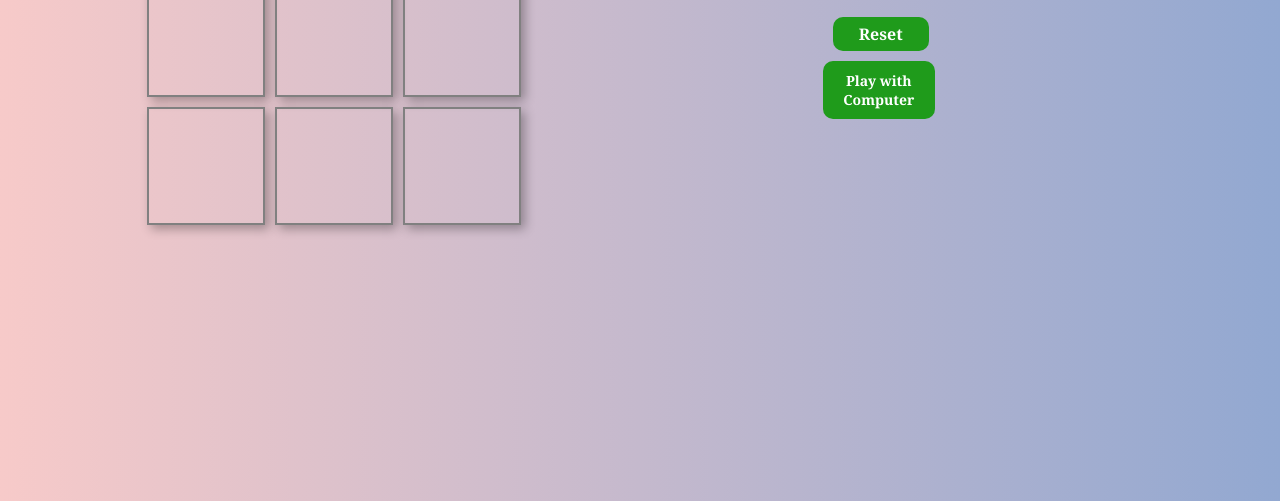
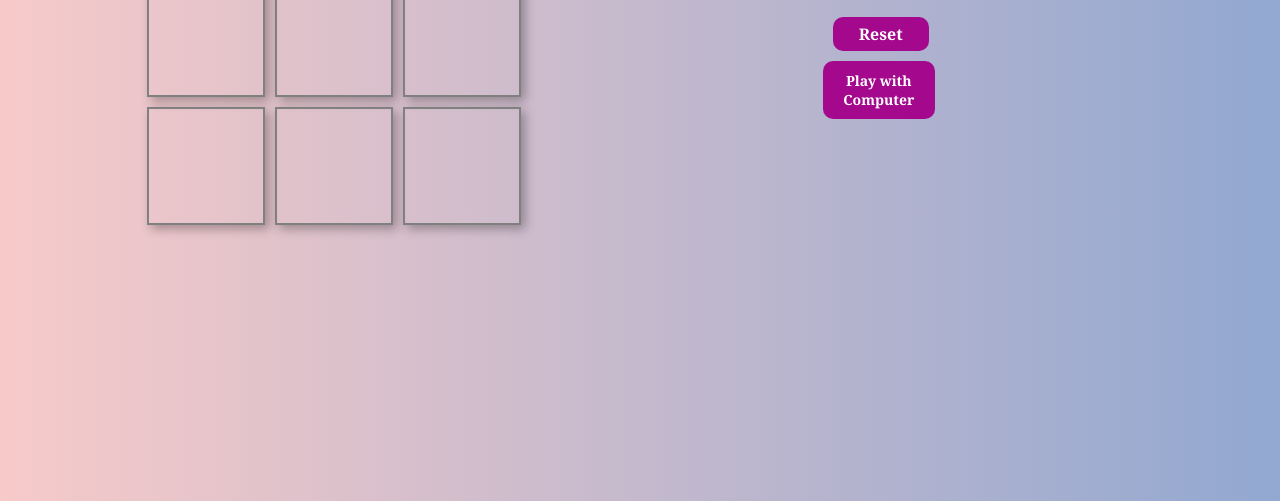
Before and after one commit to srisatya31/tictactoe, a plain HTML site: page index.html in a window 1280 px wide. Shown: the part 299-800 px from the top of the page. Drawn offline with Linux system fonts and the light colour scheme.

Commit message:
button design fixed

```diff
--- a/style.css
+++ b/style.css
@@ -109,7 +109,7 @@ nav ul {
 #reset{
     width: 60%;
     margin: 10px;
-    background: #1f9b1b;
+    background:  #a4088d;
     color: #FFFFFF;
     padding: 6px 10px;
     border-radius: 10px;
@@ -121,8 +121,8 @@ nav ul {
 
 
 }
-#bot{
-    background: #1f9b1b;
+#bot {
+    background: #a4088d;
     color: #FFFFFF;
     border-radius: 10px;
     padding: 10px;
@@ -130,10 +130,18 @@ nav ul {
     font-weight: 600;
     font-family: Georgia, 'Times New Roman', Times, serif;
     display: flex;
+    justify-content: center; /* Center text horizontally */
+    align-items: center; /* Center text vertically */
     width: 70%;
-     font-size: 14px;
-     transition: all 0.3s ease-in-out;
+    max-width: 200px; /* Limit button width */
+    font-size: 14px;
+    transition: all 0.3s ease-in-out;
+    text-align: center; /* Center the text */
+    white-space: normal; /* Allow text to wrap */
+    word-break: break-word; /* Break text into words */
 }
+
+
 .turnchange button:hover{
     background-color: #2E86C1;
     transform: scale(1.05);
```
